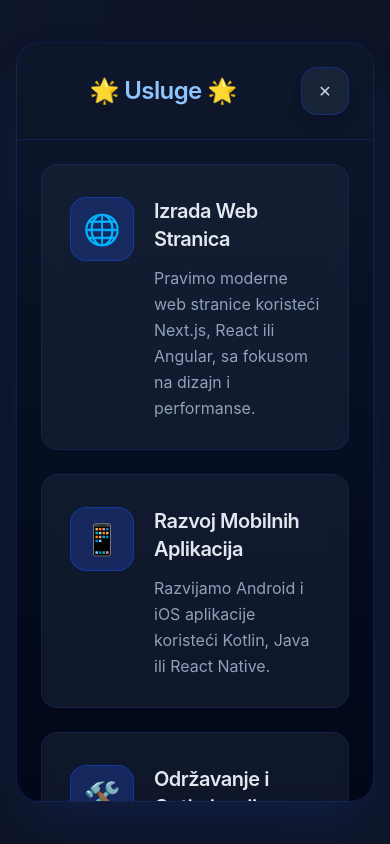
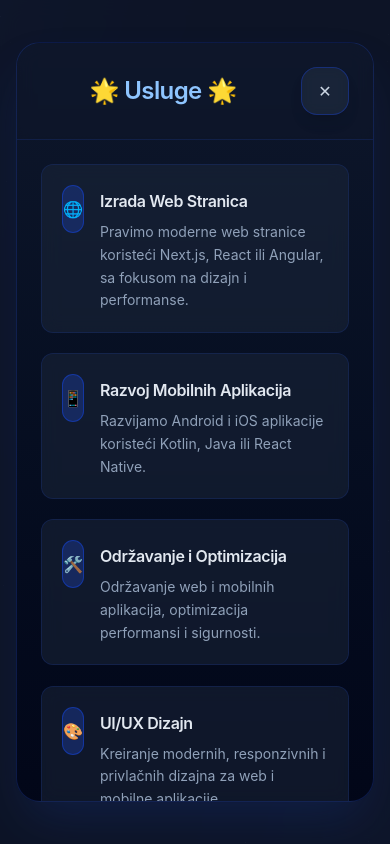
Before and after one commit to nuraH0/HarunDelicCv, a Next.js app: page / in a window 390 px wide. Both pictures are taken after a click on the button "🚀 Usluge". Built offline with nearby package versions, Linux system fonts and the light colour scheme.

Commit message:
iPhone premium portfolio v2.1: fixed toggle v6

```diff
--- a/app/page.tsx
+++ b/app/page.tsx
@@ -452,12 +452,12 @@ export default function Home() {
           {/* Profile image - perfect iPhone size */}
           <motion.div
   variants={profileVariants}
-            className="absolute inset-0 flex items-center justify-center w-28 h-28 rounded-3xl overflow-hidden border-4 border-emerald-400/50 shadow-2xl shadow-emerald-500/30 z-20"
+  className="absolute inset-0 flex items-center justify-center w-28 h-28 rounded-full overflow-hidden border-4 border-emerald-400/50 shadow-2xl shadow-emerald-500/30 z-20"
 >
   <motion.img
     src="/slikamoja.jpg"
     alt="Harun Delić"
-              className="w-full h-full object-cover scale-[1.08] hover:scale-100 transition-all duration-500 ease-out"
+    className="w-full h-full **rounded-full** object-cover scale-[1.08] hover:scale-100 transition-all duration-500 ease-out"
     loading="lazy"
     initial={{ filter: 'blur(15px)' }}
     animate={{ filter: 'blur(0px)' }}
@@ -580,9 +580,9 @@ export default function Home() {
             </div>
           </div>
 
-          {/* SCROLL SA HIDDEN SCROLLBAROM - MOBILE FRIENDLY */}
-          <div className="flex-1 min-h-0 overflow-y-auto scrollbar-hide overscroll-contain px-6 pb-12 pt-6 sm:pt-8 snap-y snap-mandatory">
-            <div className="space-y-6">
+          {/* SMANJENE KOCKICE + HIDDEN SCROLLBAR */}
+          <div className="flex-1 min-h-0 overflow-y-auto scrollbar-hide overscroll-contain px-6 pb-12 pt-6 sm:pt-8">
+            <div className="space-y-5">
               {currentServices.map((service, index) => (
                 <motion.div
                   key={index}
@@ -601,18 +601,18 @@ export default function Home() {
                     delay: index * 0.1,
                     ease: "easeOut"
                   }}
-                  className="group p-7 rounded-2xl bg-slate-800/50 border border-blue-900/30 hover:border-blue-700/60 hover:bg-slate-800/80 hover:shadow-xl hover:shadow-blue-900/40 transition-all duration-300 cursor-default backdrop-blur-sm min-h-[140px] snap-center"
+                  className="group p-5 **sm:p-6** rounded-xl bg-slate-800/50 border border-blue-900/30 hover:border-blue-700/60 hover:bg-slate-800/80 hover:shadow-xl hover:shadow-blue-900/40 transition-all duration-300 cursor-default backdrop-blur-sm **min-h-[110px] sm:min-h-[120px]**"
                   whileHover={{ scale: 1.02, y: -2 }}
                 >
-                  <div className="flex items-start gap-5">
-                    <div className="w-16 h-16 bg-blue-900/50 rounded-2xl flex items-center justify-center border border-blue-700/50 shrink-0 mt-1 group-hover:bg-blue-800/70 group-hover:border-blue-600/70 flex-shrink-0">
-                      <span className="text-3xl">{service.emoji}</span>
+                  <div className="flex items-start gap-4">
+                    <div className="**w-12 h-12 sm:w-14 sm:h-14** bg-blue-900/50 rounded-xl flex items-center justify-center border border-blue-700/50 shrink-0 **group-hover:bg-blue-800/70 group-hover:border-blue-600/70 flex-shrink-0">
+                      <span className="**text-2xl sm:text-3xl**">{service.emoji}</span>
                     </div>
                     <div className="flex-1 min-w-0 pt-1">
-                      <h3 className="font-semibold text-slate-200 text-xl tracking-tight mb-3 group-hover:text-blue-300">
+                      <h3 className="font-semibold text-slate-200 **text-lg sm:text-xl** tracking-tight mb-2 **sm:mb-3** group-hover:text-blue-300">
                         {service.title}
                       </h3>
-                      <p className="text-base text-slate-400 leading-relaxed group-hover:text-slate-300">
+                      <p className="text-sm **sm:text-base** text-slate-400 leading-relaxed group-hover:text-slate-300">
                         {service.description}
                       </p>
                     </div>
@@ -626,7 +626,6 @@ export default function Home() {
     </motion.div>
   </>
 )}
-
 
 
         {/* MAX IPHONE-STYLE KONTAKT - CENTERED + MINIMAL */}
```
Lines whose indentation alone changed are shown as unchanged.
